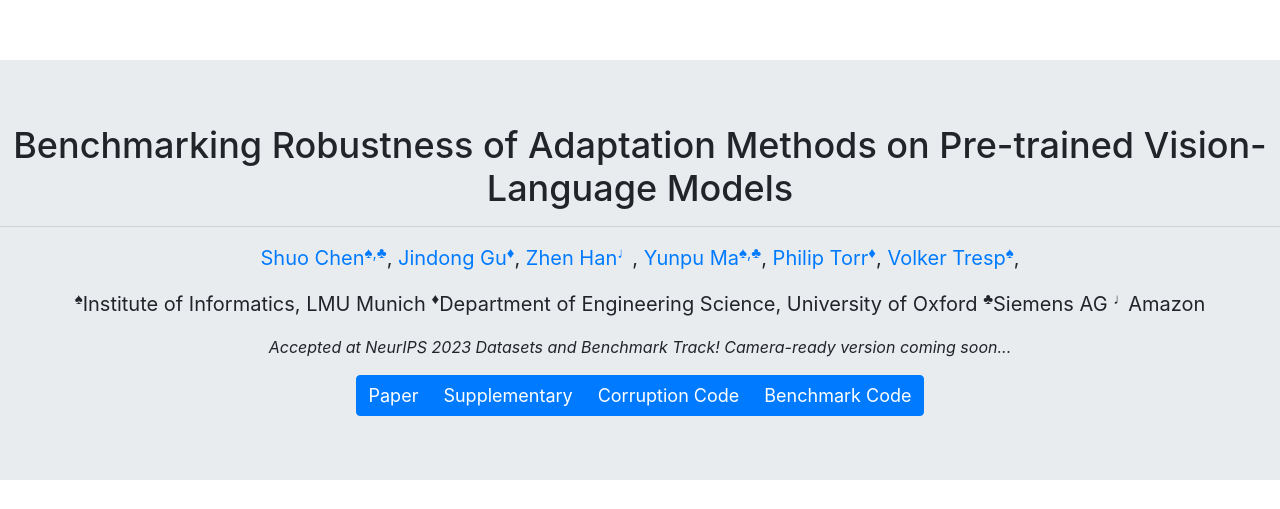
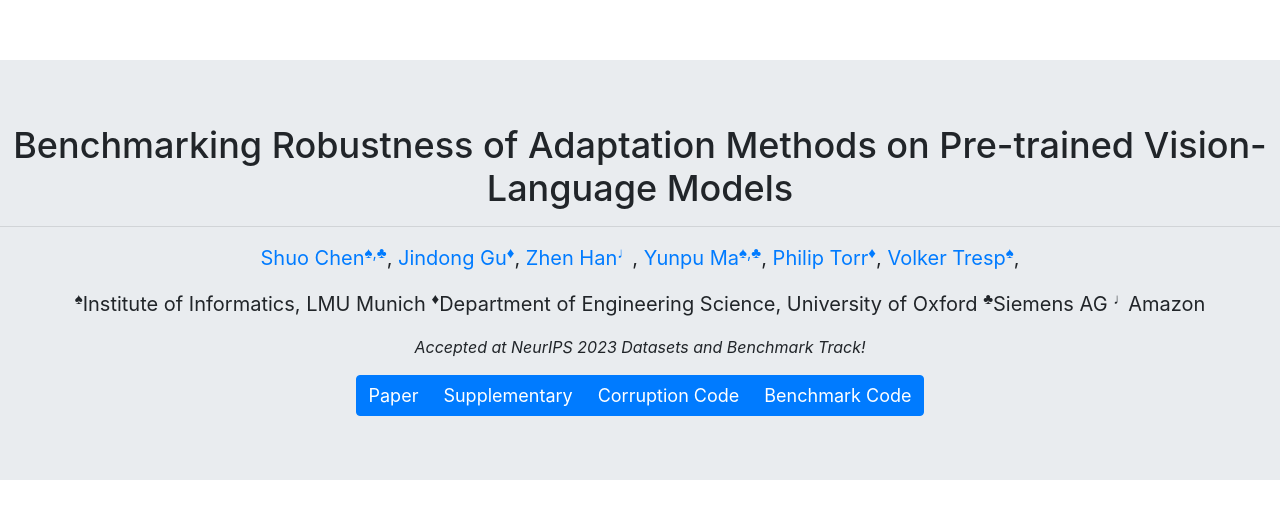
Before and after one commit to adarobustness/adarobustness.github.io, a plain HTML site: page index.html in a window 1280 px wide. Shown: the top 509 px of the page. Drawn offline with nearby package versions, Linux system fonts and the light colour scheme.

Commit message:
Update index.html

```diff
--- a/index.html
+++ b/index.html
@@ -39,7 +39,7 @@
             <sup>&#9833</sup>Amazon
         </p>
         <p>
-            <i>Accepted at NeurIPS 2023 Datasets and Benchmark Track! Camera-ready version coming soon...</i>
+            <i>Accepted at NeurIPS 2023 Datasets and Benchmark Track!</i>
         </p>
         <div class="btn-group" role="group" aria-label="Top menu">
             <a class="btn btn-primary" href="https://arxiv.org/abs/2306.02080">Paper</a>
```
